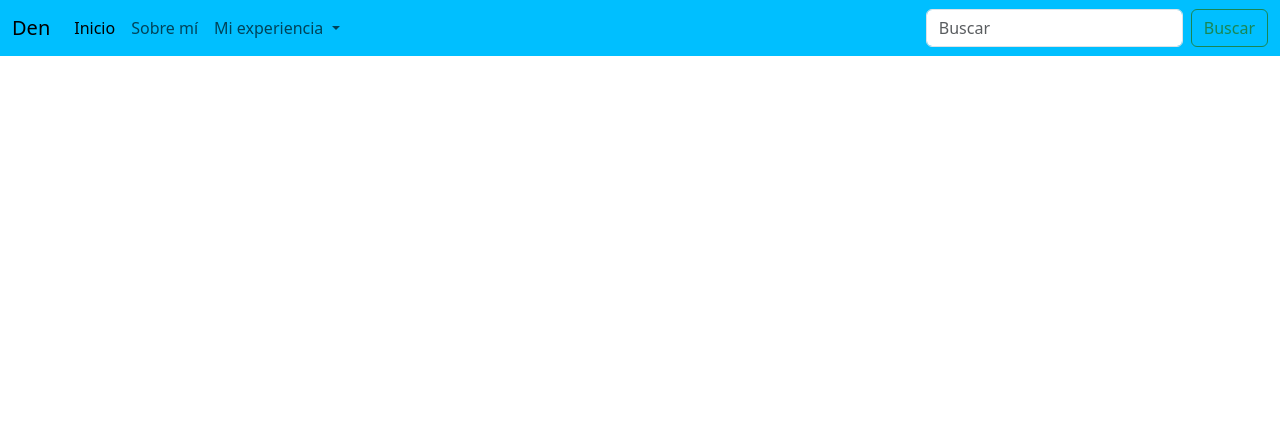
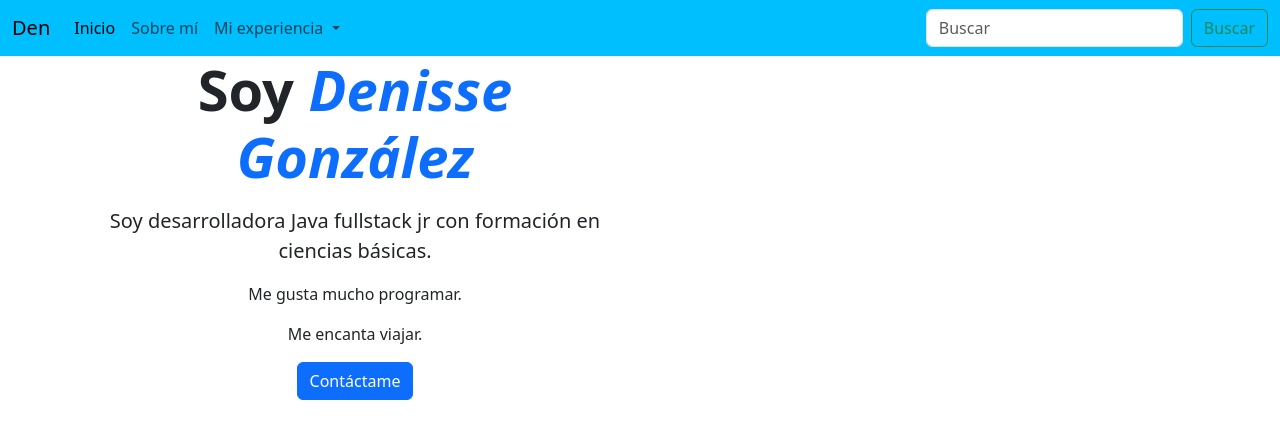
Before and after one commit to Denis6341/acerca-de-mi, a plain HTML site: page index.html in a window 1280 px wide. Drawn offline with nearby package versions, Linux system fonts and the light colour scheme; a web font is replaced by a local one.

Commit message:
feat: primera fila y primera columna del grid

```diff
--- a/index.html
+++ b/index.html
@@ -59,6 +59,26 @@
     </div>
   </nav>
 
+	  <main class="container">
+    <!--Fila 1 del Grid. Seccion principal-->
+    <!--La clase align-items-center alinea los elemetos del formulario al centro de manera vertical-->
+    <div class="row align-items-center text-center" id="initial-col">
+      <!--md-6 idica que ocupe 6 columnas de las 12 disp-->
+      <div class="col-md-6">
+        <!--display-4 cambia el tipo de fuente fw-bold la pone en negrita text-primary es un tipo de azul pero podemos poner muchos colores, los consultamos en la documentación-->
+        <h1 class="display-4 fw-bold" id="about-me">Soy <span class="text-primary fst-italic">Denisse González</span>
+        </h1>
+        <!--La clase lead destaca las cosas, lo hace más grande. my-3 se pone margin (m) en la dirección (y) y valor 3-->
+        <p class="lead my-3">Soy desarrolladora Java fullstack jr con formación en ciencias básicas.</p>
+        <p>Me gusta mucho programar.</p>
+        <p>Me encanta viajar.</p>
+				<!--         <button type="button" class="btn btn-primary">Contáctame</button> -->
+         <a href="#contact-me" class="btn btn-primary">Contáctame</a>
+      </div>
+
+    </div>
+  </main>
+
 
 	<script src="https://cdn.jsdelivr.net/npm/bootstrap@5.3.2/dist/js/bootstrap.bundle.min.js"
     integrity="sha384-C6RzsynM9kWDrMNeT87bh95OGNyZPhcTNXj1NW7RuBCsyN/o0jlpcV8Qyq46cDfL" crossorigin="anonymous">
```
